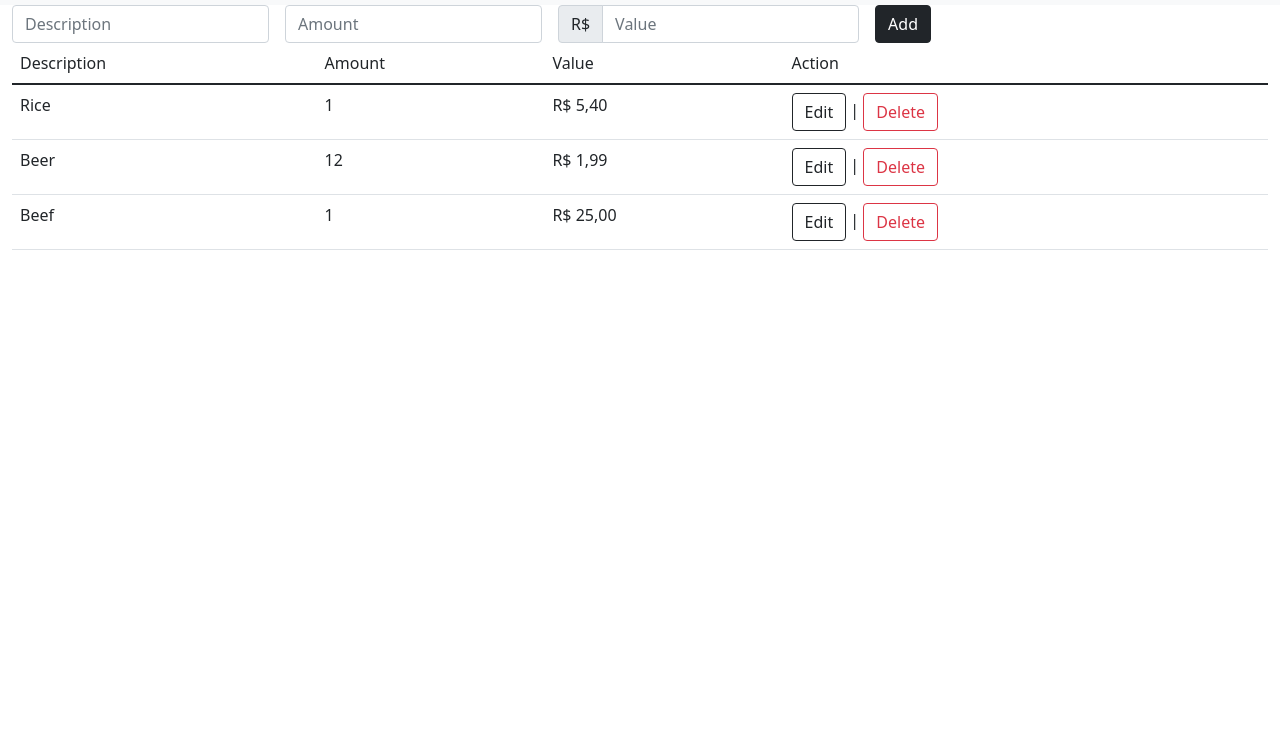
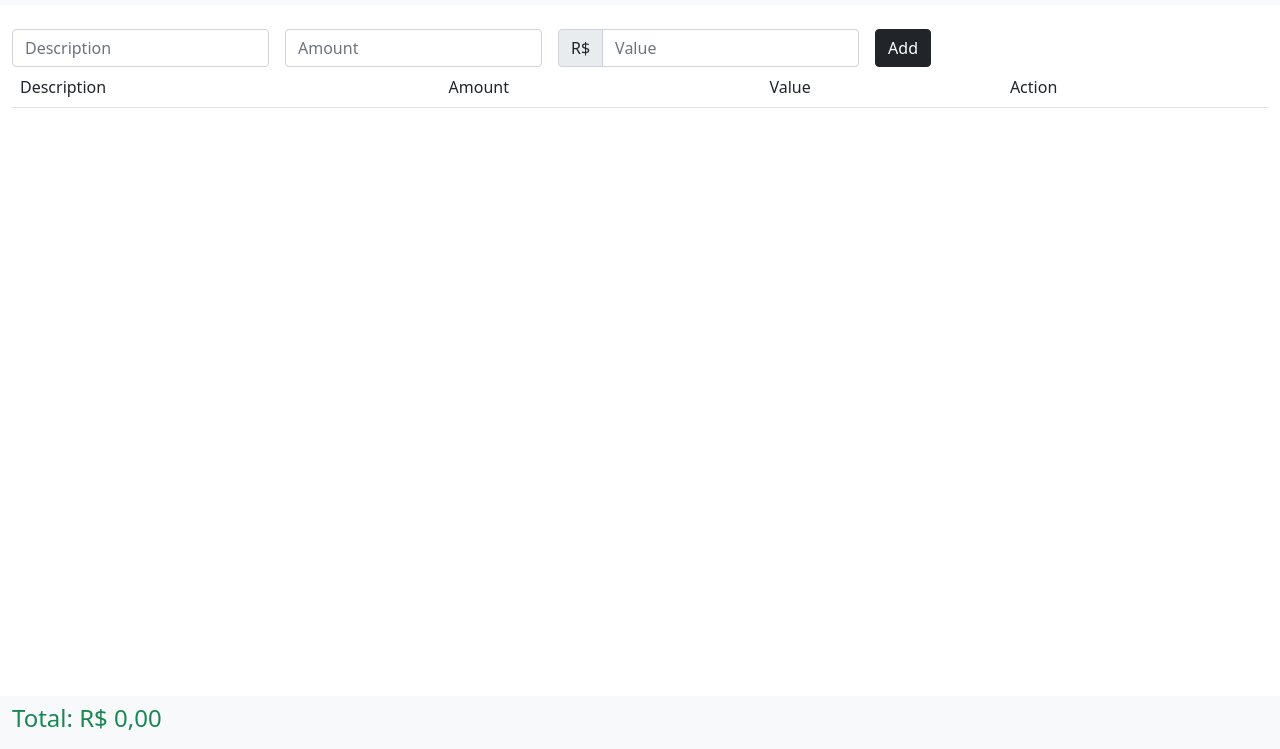
Before and after one commit to renatoabreu14/pw12021-javascript, a plain HTML site: page index.html in a window 1280 px wide. Shown: the part 51-800 px from the top of the page. Drawn offline with nearby package versions, Linux system fonts and the light colour scheme.

Commit message:
Aula dia: 14/12/2021

```diff
--- a/index.html
+++ b/index.html
@@ -7,14 +7,14 @@
 </head>
 <body>
     <header>
-        <nav class="navbar navbar-light bg-light">
+        <nav class="navbar navbar-light bg-light fixed-top">
             <div class="container-fluid">
                 <a href="index.html" id="navTitle" class="navbar-brand"></a>
             </div>
         </nav>
     </header>
-    <main>
-        <div class="container-fluid">
+    <main style="margin-top: 80px; margin-bottom: 80px">
+        <div class="container-fluid" >
             <div id="errors" style="display: none"></div>
             <div class="row row-cols-lg-auto g-3 align-items-center">
                 <div class="col-12">
@@ -43,6 +43,13 @@
             </table>
         </div>
     </main>
+    <footer>
+        <nav class="navbar navbar-light bg-light fixed-bottom">
+            <div class="container-fluid">
+                <h4 class="text-center text-success">Total: <span id="totalValue">R$ 0,00</span></h4>
+            </div>
+        </nav>
+    </footer>
 
     <script src="https://cdn.jsdelivr.net/npm/bootstrap@5.1.3/dist/js/bootstrap.bundle.min.js" integrity="sha384-ka7Sk0Gln4gmtz2MlQnikT1wXgYsOg+OMhuP+IlRH9sENBO0LRn5q+8nbTov4+1p" crossorigin="anonymous"></script>
     <script src="./js/config.js"></script>
--- a/js/main.js
+++ b/js/main.js
@@ -1,7 +1,7 @@
 var list = [
-    {"description" : "rice", "amount": 1, "value" : "5.40"},
+    /*{"description" : "rice", "amount": 1, "value" : "5.40"},
     {"description" : "beer", "amount": 12, "value" : "1.99"},
-    {"description" : "beef", "amount": 1, "value" : "25.00"}
+    {"description" : "beef", "amount": 1, "value" : "25.00"}*/
 ];
 
 function getTotal(list) {
@@ -35,6 +35,8 @@ function setList(list) {
     }
     table += '</tbody>';
     document.getElementById("listTable").innerHTML = table;
+    document.getElementById("totalValue").innerHTML = formatValue(getTotal(list));
+    saveListStorage(list);
 }
 
 function formatDescription(description) {
@@ -143,4 +145,18 @@ function validation() {
     return 1;
 }
 
-setList(list);
+function saveListStorage(list) {
+    var jsonStr = JSON.stringify(list);
+    localStorage.setItem("list", jsonStr);
+}
+
+function initListStorage() {
+    var listStorage = localStorage.getItem("list");
+    if (listStorage){
+        list = JSON.parse(listStorage);
+    }
+
+    setList(list);
+}
+
+initListStorage();
```
